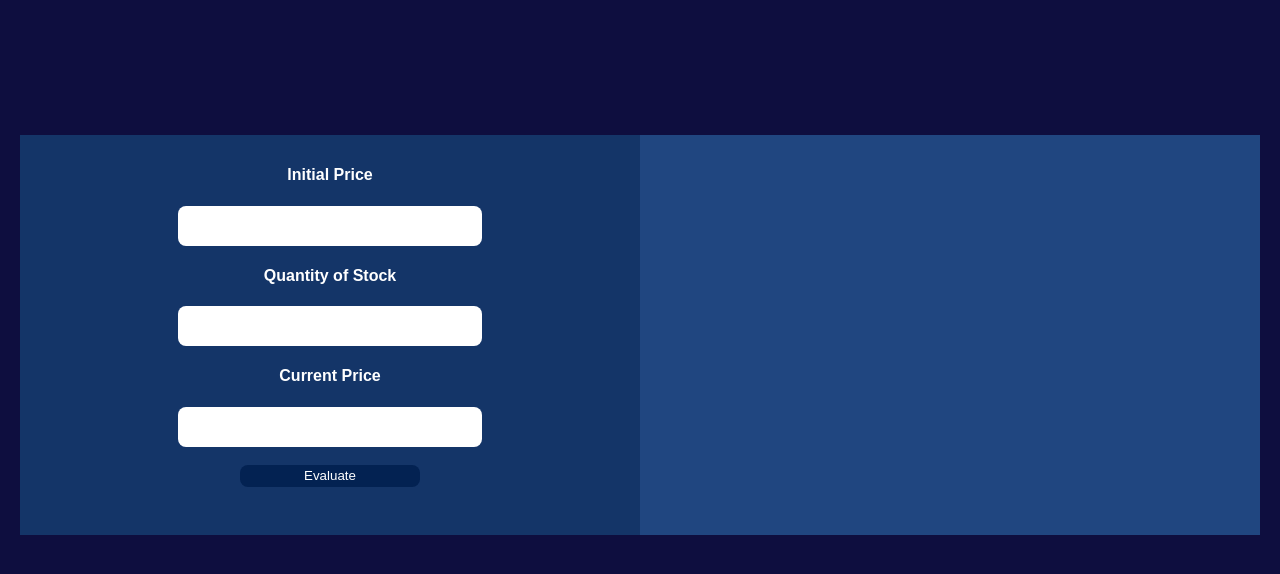
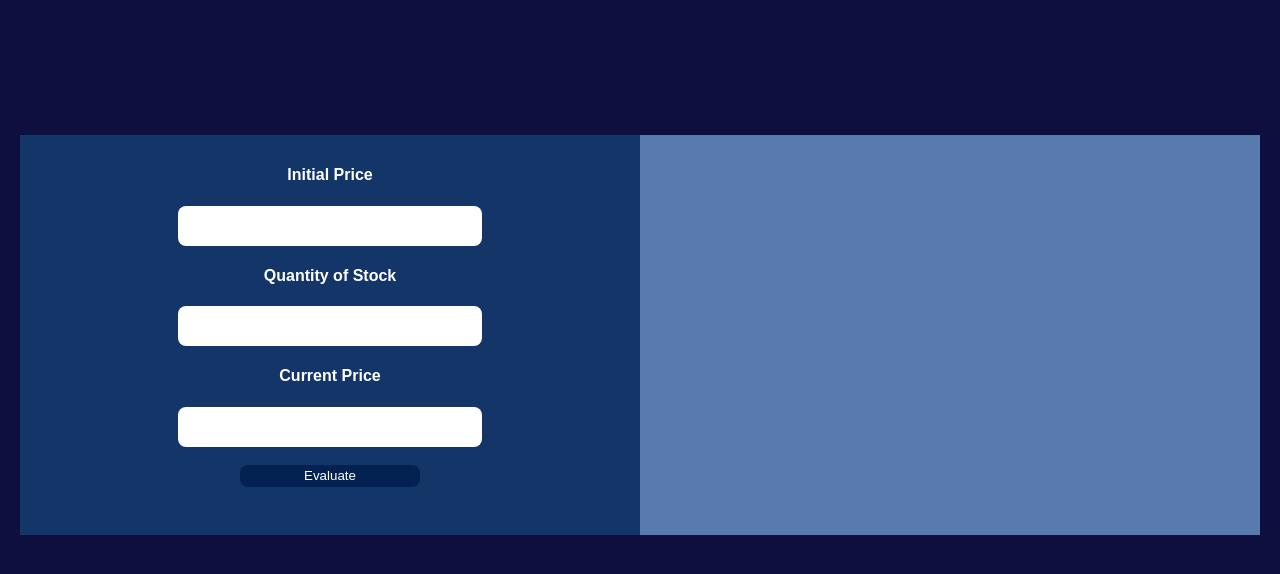
Before and after one commit to navaneethsmuarali/Stock_predict_vanila_js, a plain HTML site: page index.html in a window 1280 px wide. Shown: the part 110-684 px from the top of the page. Drawn offline with Linux system fonts and the light colour scheme.

Commit message:
Update style.css

```diff
--- a/style.css
+++ b/style.css
@@ -37,8 +37,8 @@
     }
 
     .op {
-        background-color: #204680;
-        padding-top: 10%;
+        background-color: #587aac;
+        padding-top: 20%;
     }
 
     input {
```
